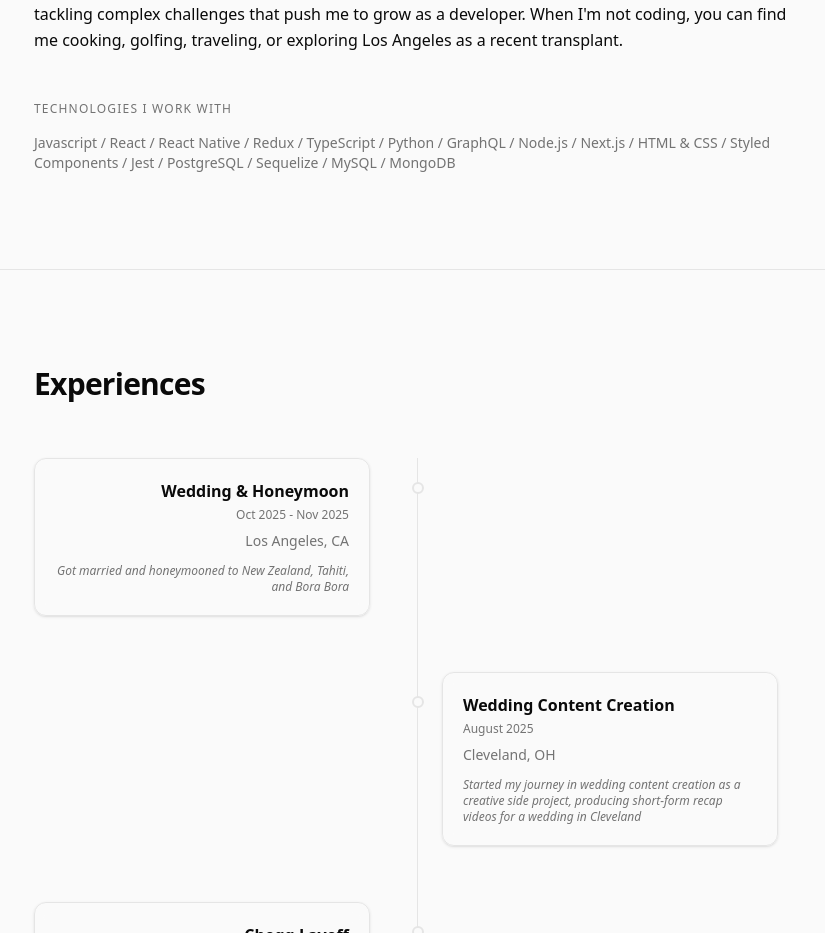
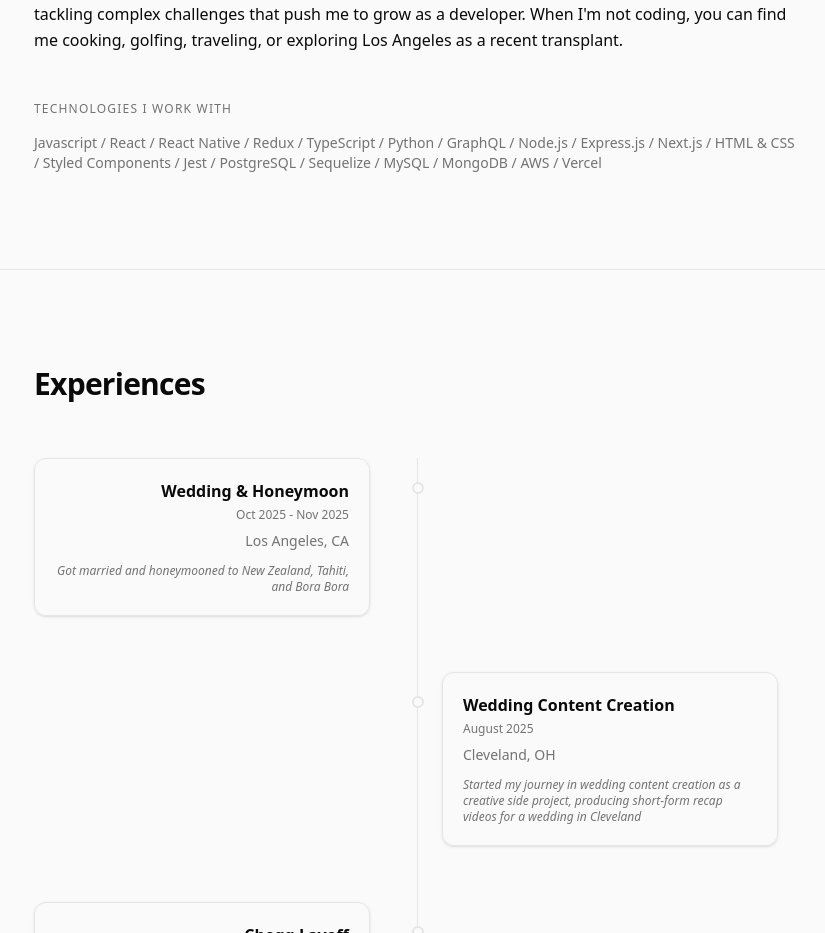
Before and after one commit to sarakimpark/my-portfolio-2.0, a Next.js app: page / in a window 1280 px wide. Shown: the part 1240-2173 px from the top of the page, without its empty margins (222-1047 px from the left). Built offline with nearby package versions, Linux system fonts and the light colour scheme.

Commit message:
update resume file

```diff
--- a/data/portfolio.ts
+++ b/data/portfolio.ts
@@ -26,6 +26,7 @@ export const about = {
     "Python",
     "GraphQL",
     "Node.js",
+    "Express.js",
     "Next.js",
     "HTML & CSS",
     "Styled Components",
@@ -34,6 +35,8 @@ export const about = {
     "Sequelize",
     "MySQL",
     "MongoDB",
+    "AWS",
+    "Vercel",
   ],
 };
 
```
Also changed, not shown: 1 other file (tests, documents, lock files or other folders).
